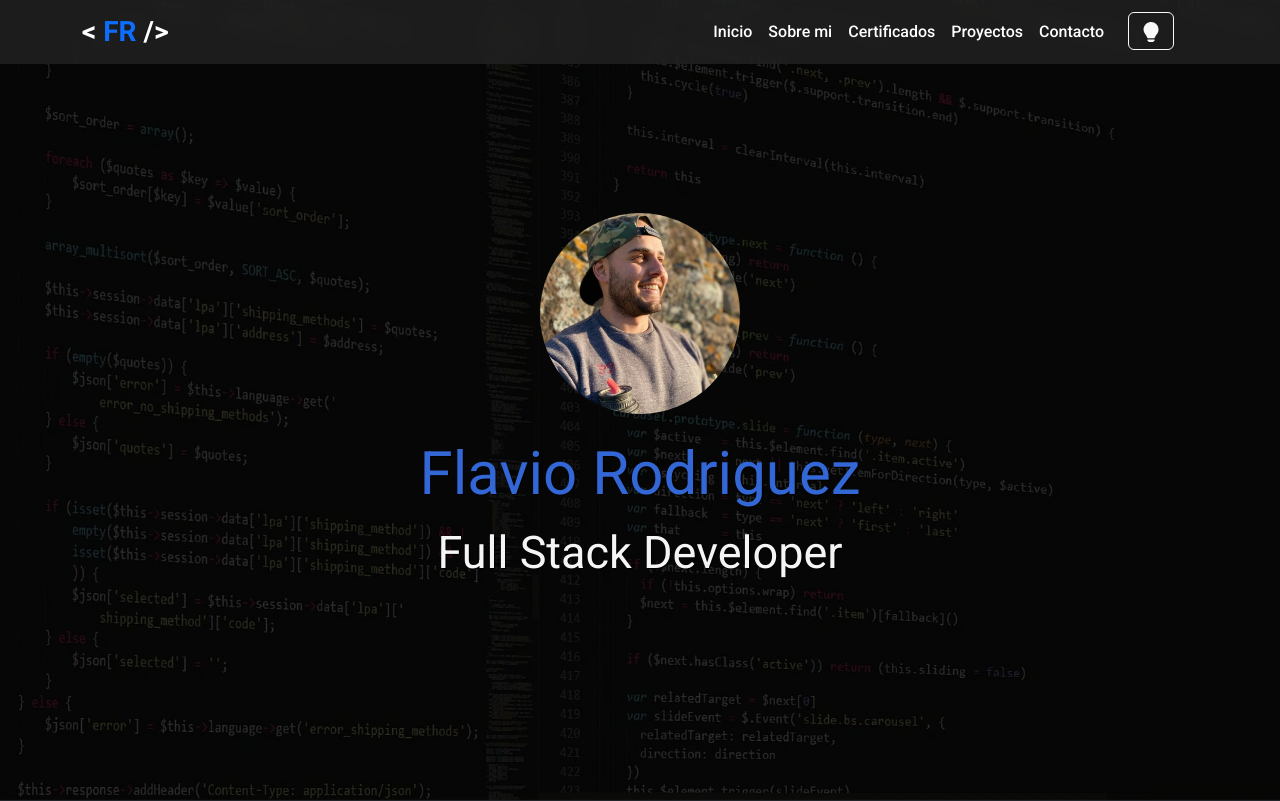
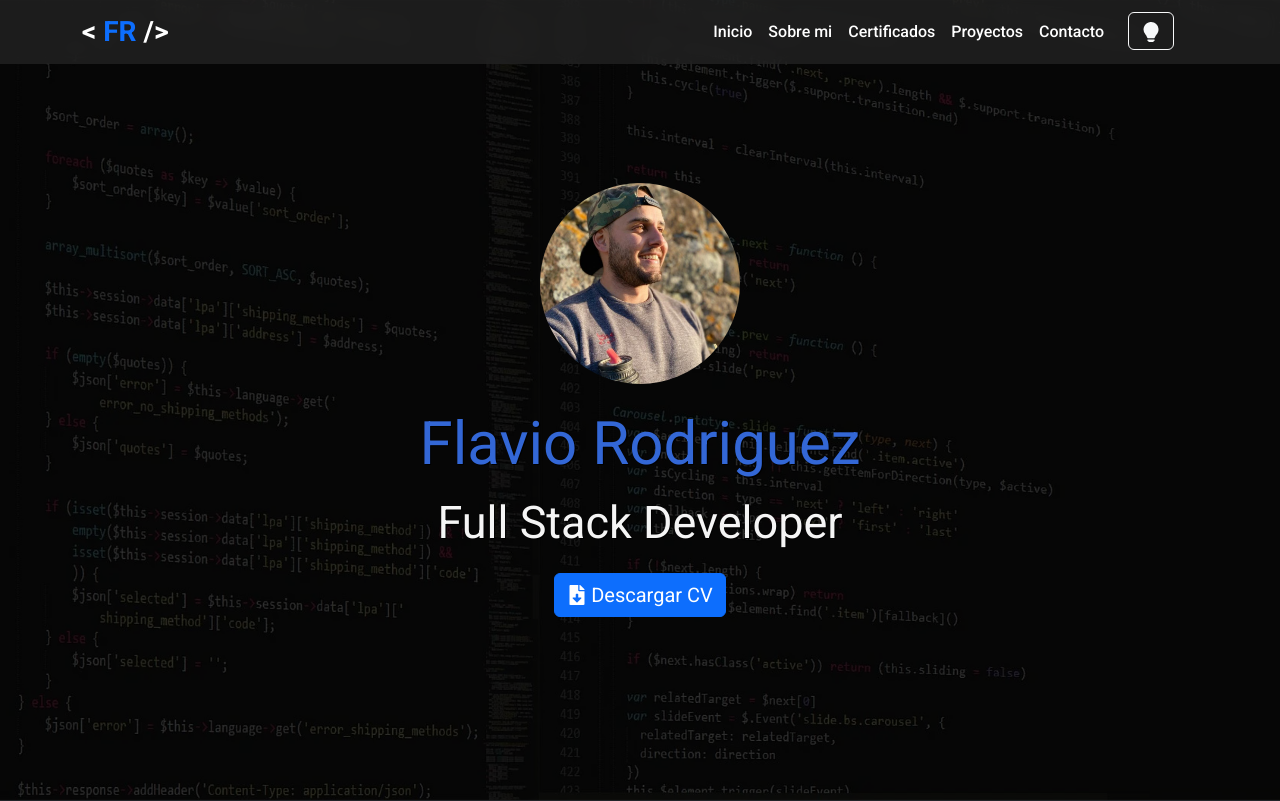
Before and after one commit to Flavio-RF/portfolioReact, a React (Vite) app: page / in a window 1280 px wide. Shown: the top 801 px of the page. Built offline with nearby package versions, Linux system fonts and the light colour scheme.

Commit message:
CV Button

```diff
--- a/src/components/Contact/Contact.jsx
+++ b/src/components/Contact/Contact.jsx
@@ -99,7 +99,7 @@ function Contact({ dark }) {
                       )
                     }
                   >
-                    Copiar enlace.
+                    Copiar enlace
                   </Button>
                 </Card.Body>
               </Card>
--- a/src/components/Header/Header.jsx
+++ b/src/components/Header/Header.jsx
@@ -2,7 +2,10 @@ import "./header.css";
 import bg from "../../assets/img/bg.webp";
 import bgResponsive from "../../assets/img/bg_responsive.webp";
 import profile from "../../assets/img/profile.jpeg";
+import CV from "../../assets/img/cursos/CV-Flavio-Rodriguez.pdf";
+
 import { useState, useEffect } from "react";
+import { FaFileDownload } from "react-icons/fa";
 
 function Header() {
   const [width, setWidth] = useState({
@@ -41,18 +44,32 @@ function Header() {
         <div className="home__description d-flex flex-column align-items-center">
           <span
             className={
-              width.dynamicWidth > 500 ? "home__title " : "fs-1 text-primary"
+              width.dynamicWidth > 500
+                ? "home__title "
+                : "fs-1 text-primary fw-bold"
             }
           >
             Flavio Rodriguez
           </span>
           <span
             className={
-              width.dynamicWidth > 500 ? "home__title--secondary" : "fs-2 text-white"
+              width.dynamicWidth > 500
+                ? "home__title--secondary"
+                : "fs-2 text-white fw-bold"
             }
           >
             Full Stack Developer
           </span>
+          <div className="mt-3">
+            <a
+              className="btn btn-primary d-flex align-items-center"
+              download
+              href={CV}
+            >
+              <FaFileDownload size={20} />
+              <span className=" ms-1 fs-5">Descargar CV</span>
+            </a>
+          </div>
         </div>
       </div>
     </header>
--- a/src/components/Navbar/Navbar.jsx
+++ b/src/components/Navbar/Navbar.jsx
@@ -37,7 +37,10 @@ function Navegation({ dark, darkTheme }) {
       expand="md"
     >
       <Container>
-        <Navbar.Brand className="fw-bold fs-3 text-white" href="#">
+        <Navbar.Brand
+          className={!dark ? "fw-bold fs-3" : "fw-bold fs-3 text-white"}
+          href="#"
+        >
           {"<"} <span className="text-primary">FR</span> {"/>"}
         </Navbar.Brand>
         <Navbar.Toggle aria-controls={`offcanvasNavbar-expand-sm`} />
--- a/src/components/Project/Projects.jsx
+++ b/src/components/Project/Projects.jsx
@@ -7,7 +7,6 @@ import Chat from "../../assets/img/Chat.png";
 import Notas from "../../assets/img/Notas.png";
 import Api from "../../assets/img/API.png";
 import "./project.css";
-import ButtonSocial from "./ButtonSocial";
 
 function Projects({ dark }) {
   const [open, setOpen] = useState(false);
```
Also changed, not shown: 1 other file (tests, documents, lock files or other folders).
